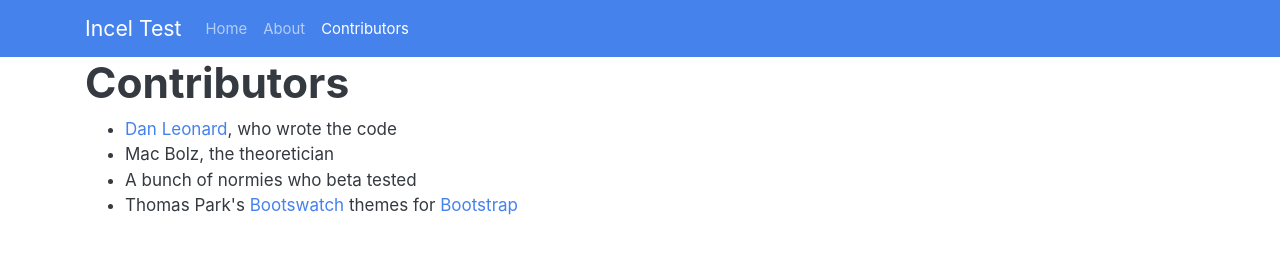
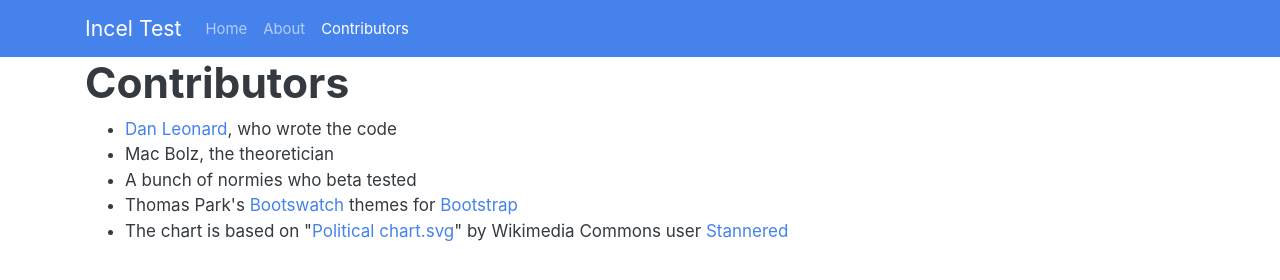
Before and after one commit to micropenis-support-group/incel-test, a plain HTML site: page contribs.html in a window 1280 px wide. Drawn offline with nearby package versions, Linux system fonts and the light colour scheme.

Commit message:
Update contribs.html
thx to wikimedia commons

```diff
--- a/contribs.html
+++ b/contribs.html
@@ -63,7 +63,8 @@
             <li><a href="https://github.com/CombustibleLemon">Dan Leonard</a>, who wrote the code</li>
             <li>Mac Bolz, the theoretician</li>
             <li>A bunch of normies who beta tested</li>
-            <li>Thomas Park's <a href="https://bootswatch.com/">Bootswatch</a> themes for <a href="http://getbootstrap.com/">Bootstrap</a> </li>
+            <li>Thomas Park's <a href="https://bootswatch.com/">Bootswatch</a> themes for <a href="http://getbootstrap.com/">Bootstrap</a></li>
+            <li>The chart is based on "<a href="https://commons.wikimedia.org/wiki/File:Political_chart.svg">Political chart.svg</a>" by Wikimedia Commons user <a href="https://commons.wikimedia.org/wiki/User:Stannered">Stannered</a></li>
         </ul>
     </div>
 
```
